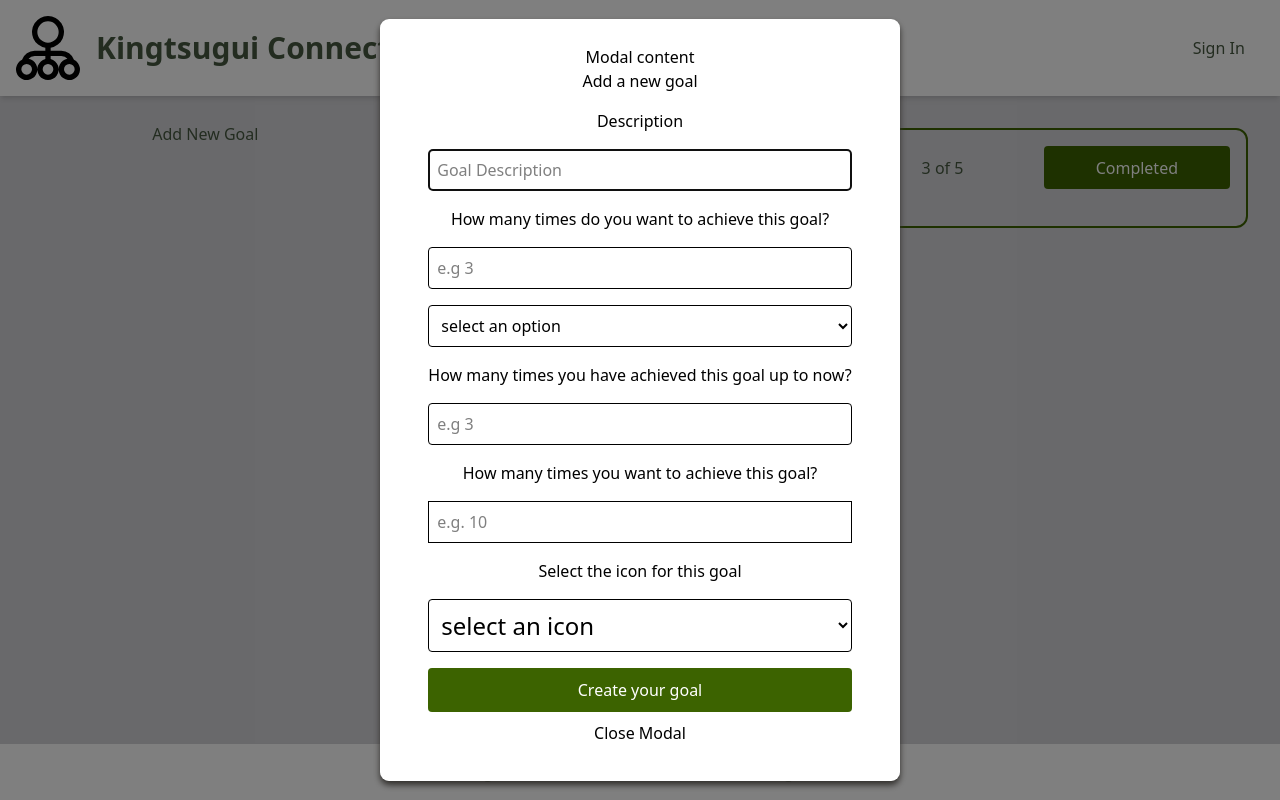
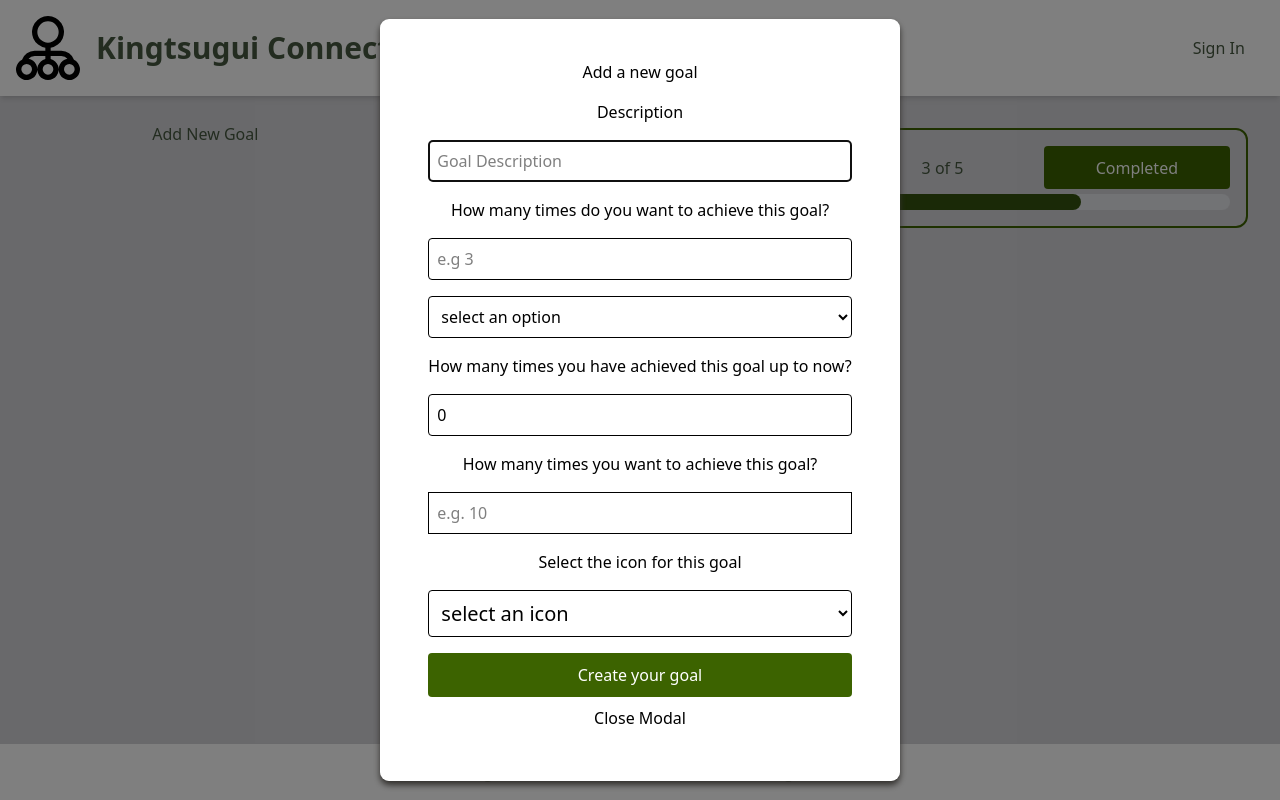
Before and after one commit to Stuarth00/GoalsApp, a React (Vite) app: page / in a window 1280 px wide. Both pictures are taken after a click on the button "Add New Goal". Built offline with nearby package versions, Linux system fonts and the light colour scheme.

Commit message:
Adding delete button ; adding progress bar; enhancing UI/ UX

```diff
--- a/index.html
+++ b/index.html
@@ -3,9 +3,9 @@
   <head>
     <meta charset="UTF-8" />
     <meta name="viewport" content="width=device-width, initial-scale=1.0"/>
-    <link rel="icon" type="image/svg+xml" href="/vite.svg" />
+    <link rel="icon" type="image/svg+xml" href="/connection.svg" />
     <meta name="viewport" content="width=device-width, initial-scale=1.0" />
-    <title>project-3</title>
+    <title>Connection</title>
   </head>
   <body>
     <div id="root"></div>
--- a/src/App.jsx
+++ b/src/App.jsx
@@ -60,6 +60,20 @@ function App() {
     setGoalToEdit(goal);
     setIsModalOpen(true);
   }
+  //Deliting gaol
+  const handleDeleteGoal = (goalId) => {
+    const updatedGoals = goals.filter(g => g.id !== goalId);
+    setGoals(updatedGoals);
+    closeModal();
+  }
+
+  //Completing goals counter
+  const handleCompleteGoal = (goalId) => {
+    setGoals(goals.map(g =>
+      g.id === goalId && g.targetCompleted < g.totalTarget ?
+      {...g, targetCompleted: g.targetCompleted + 1} : g
+    ));
+  }
 
   return (
     <div className="flex flex-col min-h-screen">
@@ -72,16 +86,18 @@ function App() {
         <GoalList
           goals = {goals}
           onEdit={hanldeEdit}
+          onComplete={handleCompleteGoal}
         />
         <Modal
         isOpen={isModalOpen}
         onClose={closeModal}
         >
-          <h2>Modal content</h2>
           <GoalForm
           onSave={hanldeSaveGoal}
           initialData={goalToEdit}
-          onClose={closeModal}/>
+          onClose={closeModal}
+          onDelete={handleDeleteGoal}/>
+
           <button onClick={closeModal}>Close Modal</button>
 
         </Modal>
--- a/src/List/GoalsList.jsx
+++ b/src/List/GoalsList.jsx
@@ -1,4 +1,4 @@
-function GoalList({ goals, onEdit }) {
+function GoalList({ goals, onEdit, onComplete }) {
 
 
     return (
@@ -8,19 +8,25 @@ function GoalList({ goals, onEdit }) {
                     <li key={goal.id} className="border-2 border-lime-800 grid grid-cols-2 rounded-xl space-y-4 p-4 m-4" >
                         <div className="flex flex-row items-center space-x-4">
                             <p
-                             className="border-2 border-lime-800 rounded-full w-12 h-12 p-4 flex justify-center items-center text-2xl"
+                                className="border-2 border-lime-800 rounded-full w-12 h-12 p-4 flex justify-center items-center text-2xl"
                             >{goal.icon}</p>
                             <p>{goal.unitFreq} / <small>{goal.unitType}</small></p>
                             <button
-                            onClick={() => onEdit(goal)}
+                                onClick={() => onEdit(goal)}
                             >{goal.description}</button>
                         </div>
 
                         <div className="flex flex-row items-center space-x-4 grid grid-cols-2 content-between">
-                            <p>{goal.targetCompleted} of {goal.totalTarget}</p>
-                            {/* <p>Deadline: {goal.deadline}</p> */}
+                            <p className="order-1">{goal.targetCompleted} of {goal.totalTarget}</p>
+                            <div className="w-full bg-gray-200 rounded-full h-4 order-3 col-span-2">
+                                <div
+                                    className="bg-lime-900 h-4 rounded-full transition-all duration-500"
+                                    style={{ width: `${Math.min((goal.targetCompleted / goal.totalTarget)*100, 100)}%` }}
+                                ></div>
+                            </div>
                             <button
-                                className="bg-lime-800 hover:bg-lime-700 text-white font-bold py-2 px-4 rounded items-center"
+                                onClick={() => onComplete(goal.id)}
+                                className="bg-lime-800 hover:bg-lime-700 text-white font-bold py-2 px-4 rounded items-center order-2"
                             >Completed</button>
                         </div>
 
--- a/src/Options/GoalForm.jsx
+++ b/src/Options/GoalForm.jsx
@@ -1,6 +1,6 @@
 import { useEffect, useState } from 'react';
 
-function GoalForm({ onSave, onClose, initialData }) {
+function GoalForm({ onSave, onClose, initialData, onDelete }) {
     useEffect(() => {
         if (initialData) {
             setFormData(initialData);
@@ -10,7 +10,7 @@ function GoalForm({ onSave, onClose, initialData }) {
                     description: '',
                     unitFreq: '',
                     unitType: '',
-                    targetCompleted: '',
+                    targetCompleted: 0,
                     totalTarget: '',
                     icon: ''
                 }
@@ -28,10 +28,10 @@ function GoalForm({ onSave, onClose, initialData }) {
     })
 
     const handleChange = (e) => {
-        const { name, value } = e.target;
+        const { name, value, type } = e.target;
         setFormData((prev) => ({
             ...prev,
-            [name]: value
+            [name]: type === 'number' ? Number(value) : value
         }));
     };
 
@@ -53,7 +53,7 @@ function GoalForm({ onSave, onClose, initialData }) {
     return (
         <form onSubmit={handleSubmit} className="flex flex-col gap-4">
             <h3>
-                {initialData ? "Edit the selected goal" : "Add a new goal"}</h3>
+                {initialData ? "Edit the selected  goal" : "Add a new goal"}</h3>
             <label >Description</label>
             <input
                 type="text"
@@ -66,6 +66,7 @@ function GoalForm({ onSave, onClose, initialData }) {
 
             <label >How many times do you want to achieve this goal?</label>
             <input
+                type="number"
                 name="unitFreq"
                 placeholder="e.g 3"
                 value={formData.unitFreq}
@@ -87,7 +88,7 @@ function GoalForm({ onSave, onClose, initialData }) {
 
             <label >How many times you have achieved this goal up to now?</label>
             <input
-                type="text"
+                type="number"
                 name="targetCompleted"
                 placeholder='e.g 3'
                 value={formData.targetCompleted}
@@ -97,7 +98,7 @@ function GoalForm({ onSave, onClose, initialData }) {
 
             <label >How many times you want to achieve this goal?</label>
             <input
-                type="text"
+                type="number"
                 name='totalTarget'
                 placeholder='e.g. 10'
                 onChange={handleChange}
@@ -110,7 +111,7 @@ function GoalForm({ onSave, onClose, initialData }) {
                 name="icon"
                 value={formData.icon}
                 onChange={handleChange}
-                className='border p-2 rounded text-2xl'
+                className='border p-2 rounded text-xl'
                 required>
                 <option value="" disabled>select an icon</option>
                 <option value="📖">📖</option>
@@ -125,7 +126,10 @@ function GoalForm({ onSave, onClose, initialData }) {
                 {initialData ? "Save your goal" : "Create your goal"}
             </button>
             {initialData ?
-                <button type="submit" className="bg-indigo-800 text-white p-2 rounded">
+                <button
+                onClick={() => onDelete(initialData.id)}
+                className="bg-indigo-800 text-white p-2 rounded"
+                >
                     Delete Goal
                 </button> : null}
 
```
Also changed, not shown: src/List/ProgressBar.jsx (added).
